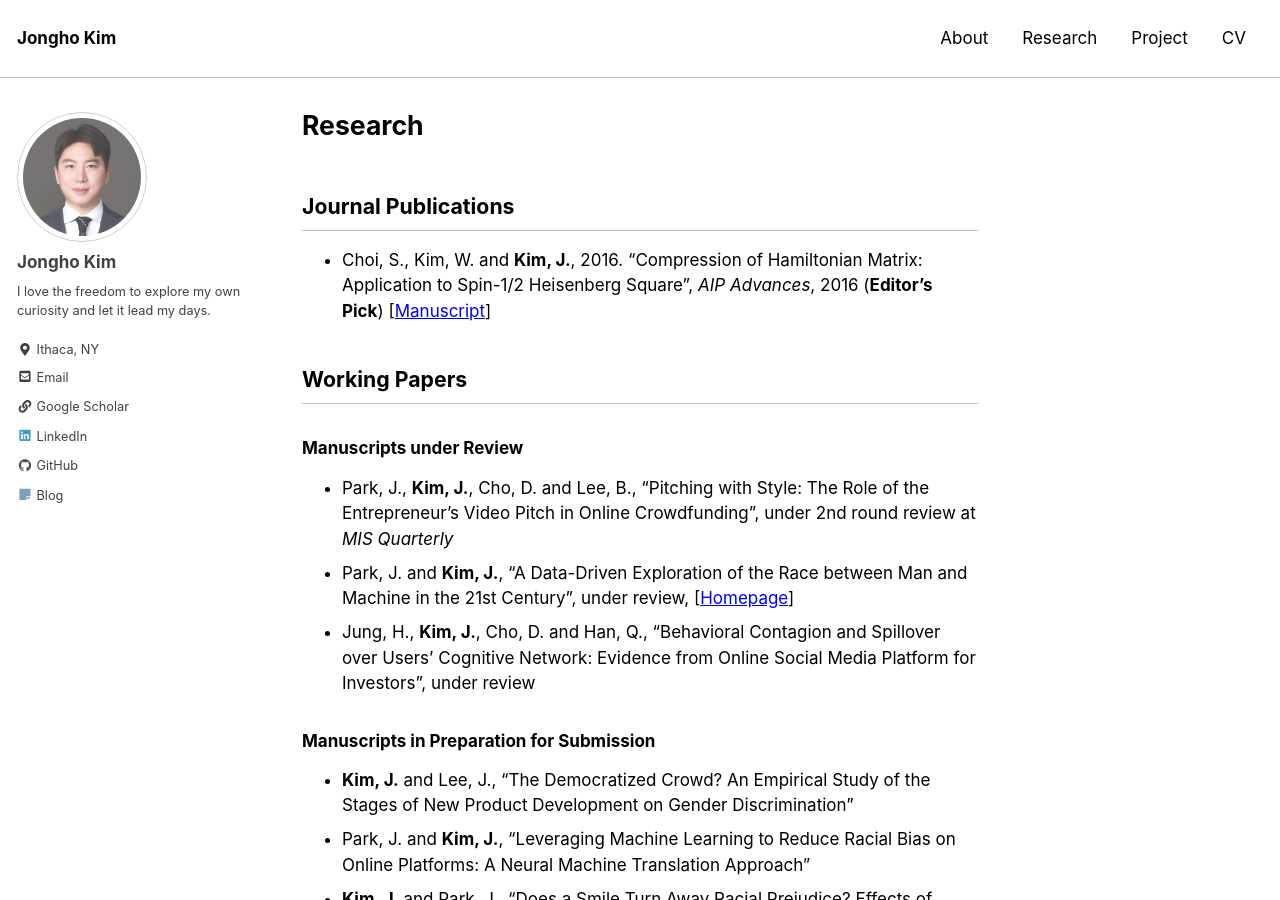
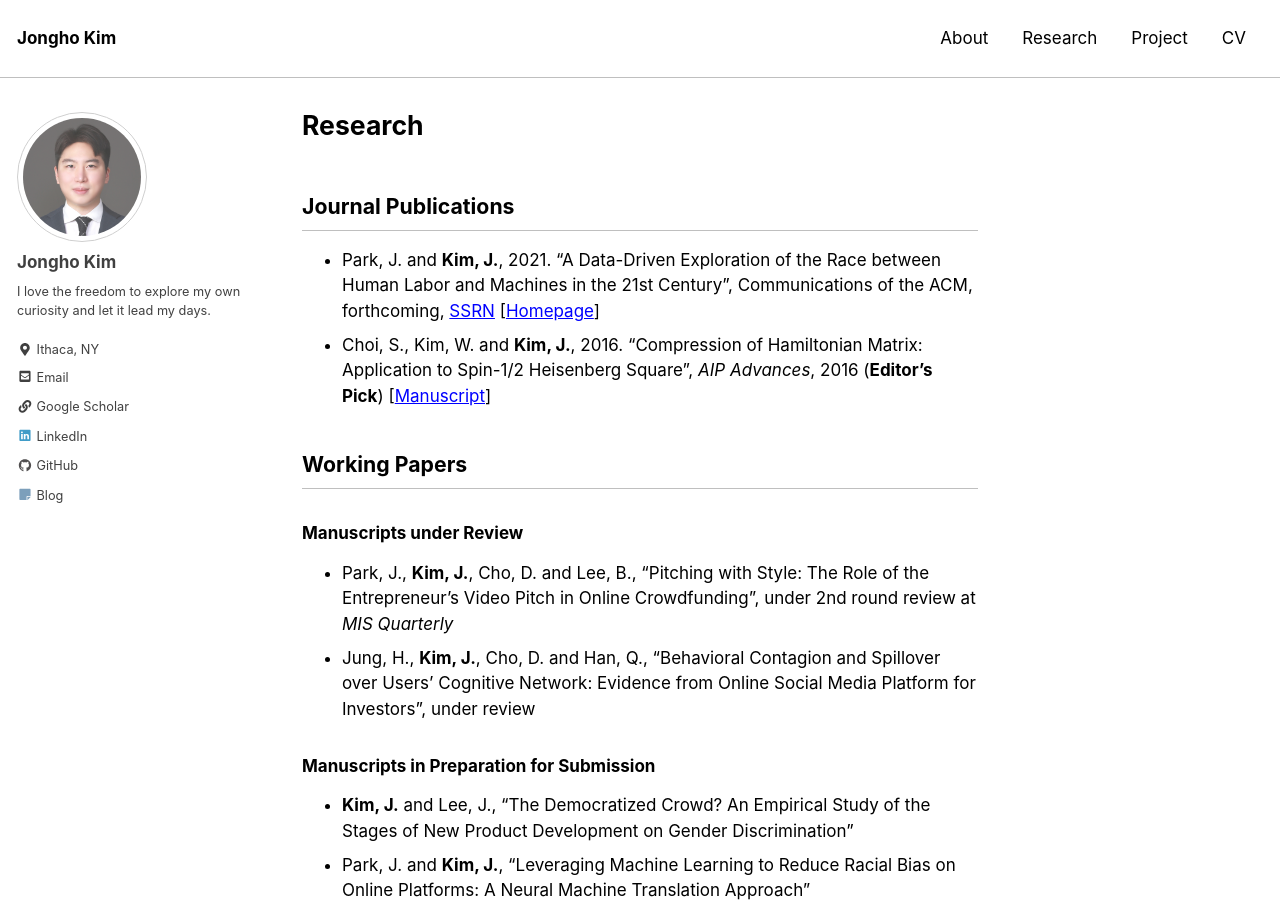
Before and after one commit to jonghkim/jonghkim.github.io, a Jekyll site: the page built from _pages/research.md, in a window 1280 px wide and 900 px high. Built offline with Jekyll 4.4.1, drawn with Linux system fonts in a browser that asks for light colours.

Commit message:
research updated

```diff
--- a/_pages/research.md
+++ b/_pages/research.md
@@ -6,12 +6,12 @@ author_profile: true
 last_modified_at: 2021-03-28
 ---
 ## Journal Publications
+- Park, J. and **Kim, J.**, 2021. “A Data-Driven Exploration of the Race between Human Labor and Machines in the 21st Century”, Communications of the ACM, forthcoming, [SSRN](https://papers.ssrn.com/sol3/papers.cfm?abstract_id=3924789) [[Homepage](http://www.jobautomationindex.com/)]
 - Choi, S., Kim, W. and **Kim, J.**, 2016. “Compression of Hamiltonian Matrix: Application to Spin-1/2 Heisenberg Square”, *AIP Advances*, 2016 (**Editor’s Pick**) [[Manuscript](https://aip.scitation.org/doi/pdf/10.1063/1.4963834?class=pdf)]
 
 ## Working Papers
 ### Manuscripts under Review
 - Park, J., **Kim, J.**, Cho, D. and Lee, B., “Pitching with Style: The Role of the Entrepreneur’s Video Pitch in Online Crowdfunding”, under 2nd round review at *MIS Quarterly*
-- Park, J. and **Kim, J.**, “A Data-Driven Exploration of the Race between Man and Machine in the 21st Century”, under review, [[Homepage](http://www.jobautomationindex.com/)]
 - Jung, H., **Kim, J.**, Cho, D. and Han, Q., "Behavioral Contagion and Spillover over Users’ Cognitive Network: Evidence from Online Social Media Platform for Investors", under review
 
 ### Manuscripts in Preparation for Submission
```
